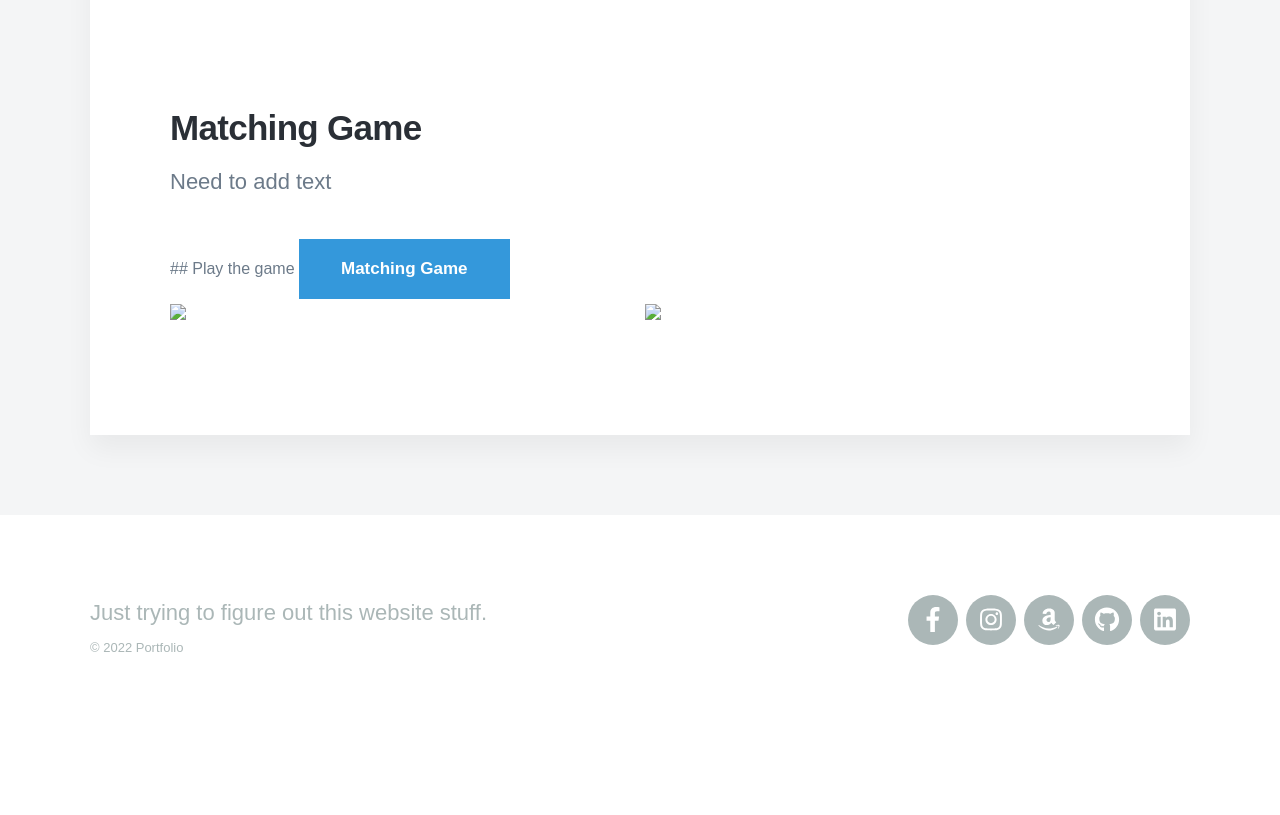
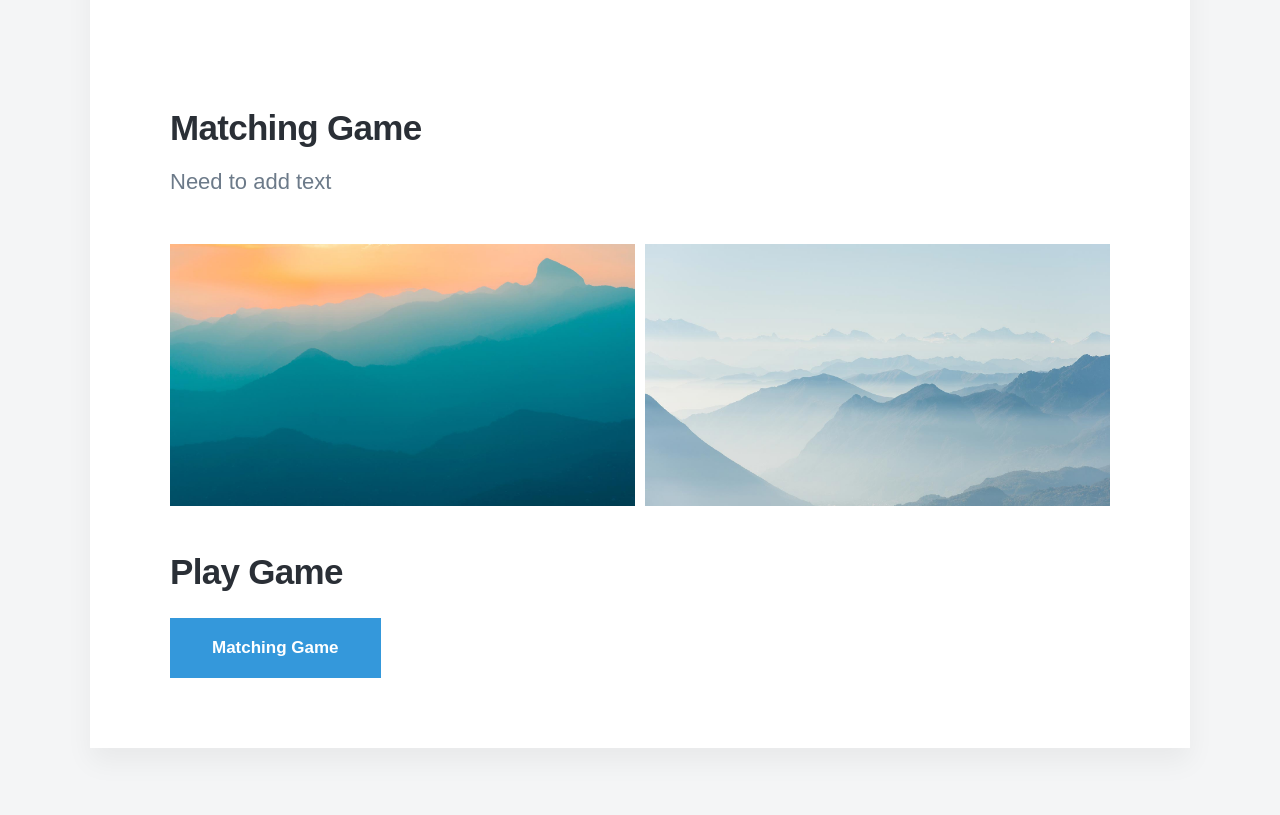
Before and after one commit to jcsodenkamp/jcsodenkamp.github.io, a Jekyll site: the page built from _projects/future-development.md, in a window 1280 px wide and 900 px high, scrolled down 1035 px. Shown: the top 815 px of the window. Built offline with Jekyll 4.4.1, drawn with Linux system fonts in a browser that asks for light colours; nearby versions of some CDN libraries; some web fonts are replaced; before the commit the page ends 1769 px from its top, so only the background shows below that.

Commit message:
Update future-development.md

```diff
--- a/_projects/future-development.md
+++ b/_projects/future-development.md
@@ -10,7 +10,9 @@
 ## Matching Game
 Need to add text
 <div class="gallery" data-colums="1">
-        <img src="images/demo/demo-landscape.jpg">
-        <img src="images/demo/demo-landscape-2.jpg">
-## Play the game
+        <img src="/images/demo/demo-landscape.jpg">
+        <img src="/images/demo/demo-landscape-2.jpg">
+</div>
+
+## Play Game
 <a href="https://jcsodenkamp.github.io/matching-game/" class="button button--large">Matching Game</a>
```
